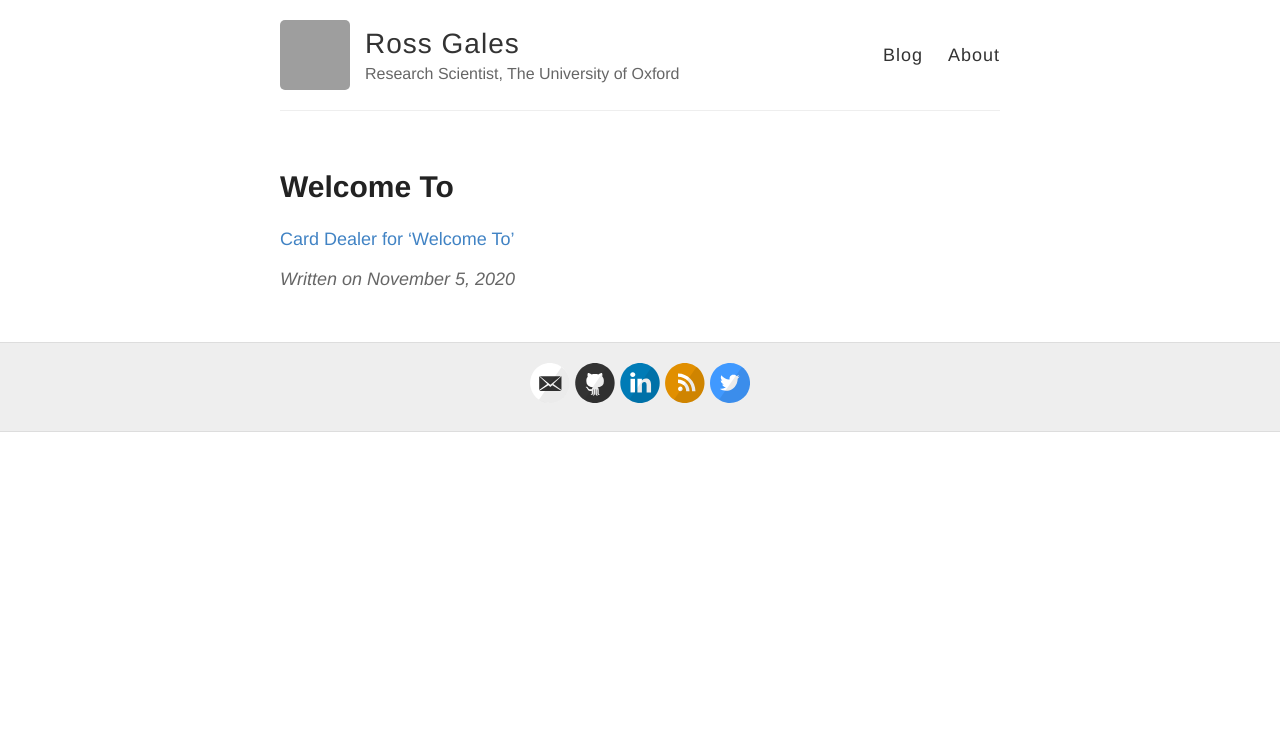
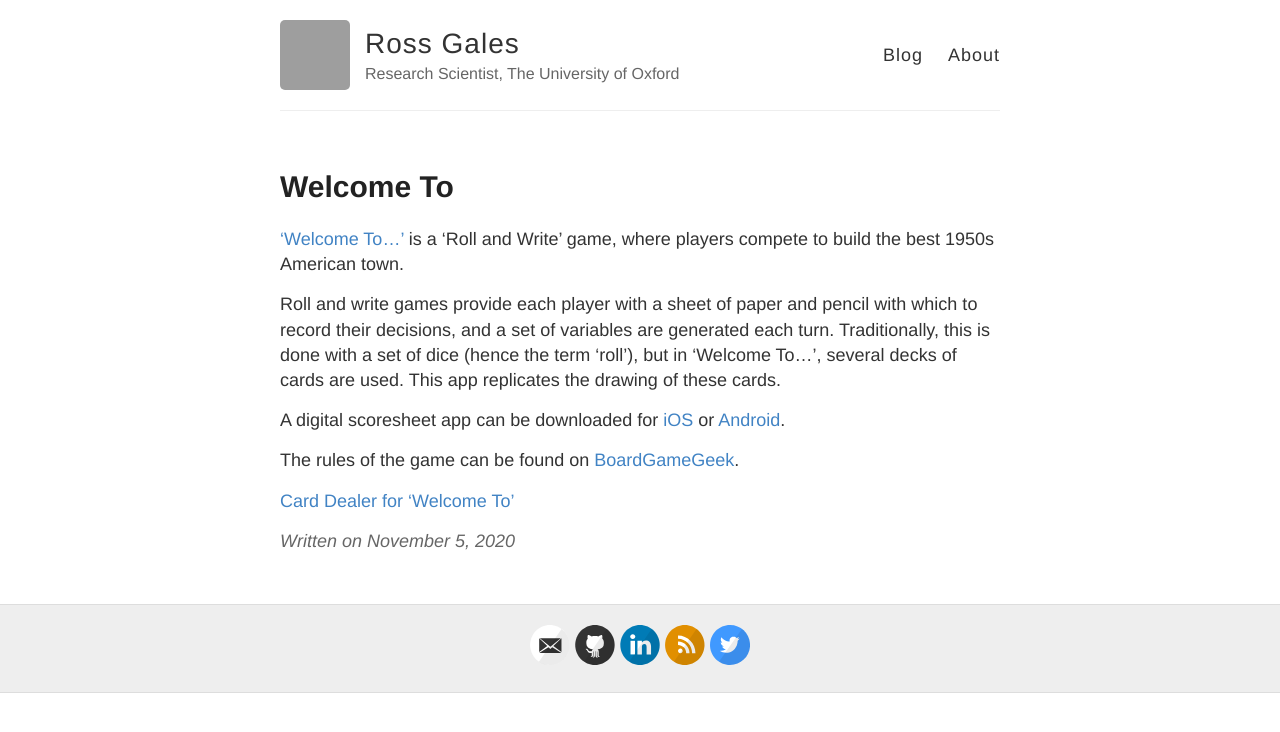
Before and after one commit to rosscg/rosscg.github.io, a Jekyll site: the page built from _posts/2020-11-5-Welcome-To.md, in a window 1280 px wide. Shown: the top 732 px of the page. Built offline with Jekyll 4.4.1, drawn with Linux system fonts in a browser that asks for light colours; comment, search, counter and statistics services are not loaded; grey boxes are pictures that could not be loaded.

Commit message:
WelcomeTo post

```diff
--- a/_posts/2020-11-5-Welcome-To.md
+++ b/_posts/2020-11-5-Welcome-To.md
@@ -3,4 +3,12 @@ layout: post
 title: Welcome To
 ---
 
+['Welcome To...'](https://boardgamegeek.com/boardgame/233867/welcome) is a 'Roll and Write' game, where players compete to build the best 1950s American town.
+
+Roll and write games provide each player with a sheet of paper and pencil with which to record their decisions, and a set of variables are generated each turn. Traditionally, this is done with a set of dice (hence the term 'roll'), but in 'Welcome To...', several decks of cards are used. This app replicates the drawing of these cards.
+
+A digital scoresheet app can be downloaded for [iOS](https://apps.apple.com/us/app/welcome-to-your-perfect-home/id1358077007) or [Android](https://play.google.com/store/apps/details?id=com.bluecocker.welcome).
+
+The rules of the game can be found on [BoardGameGeek](https://boardgamegeek.com/filepage/162102/welcome-english-rules-20).
+
 [Card Dealer for 'Welcome To']({{ site.baseurl }}/welcometo/WelcomeTo.html){:target="_blank"}
```
